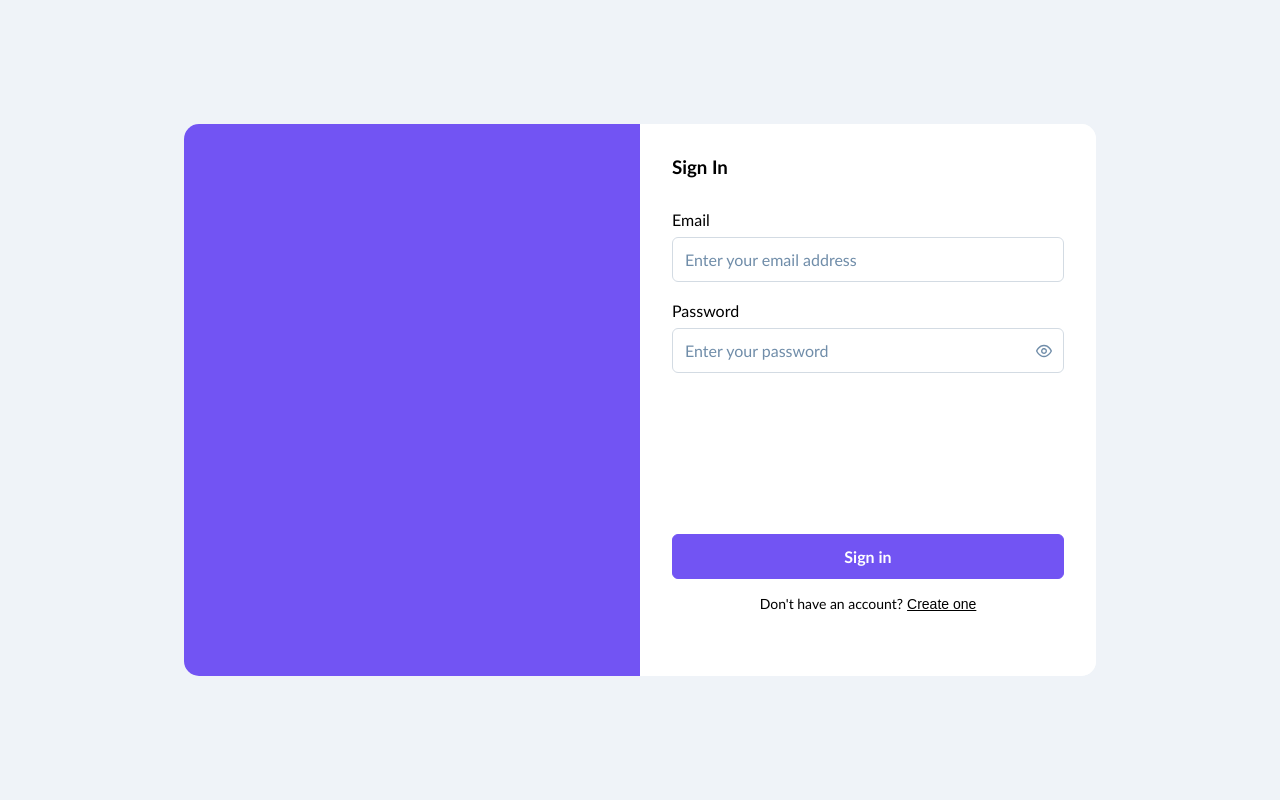
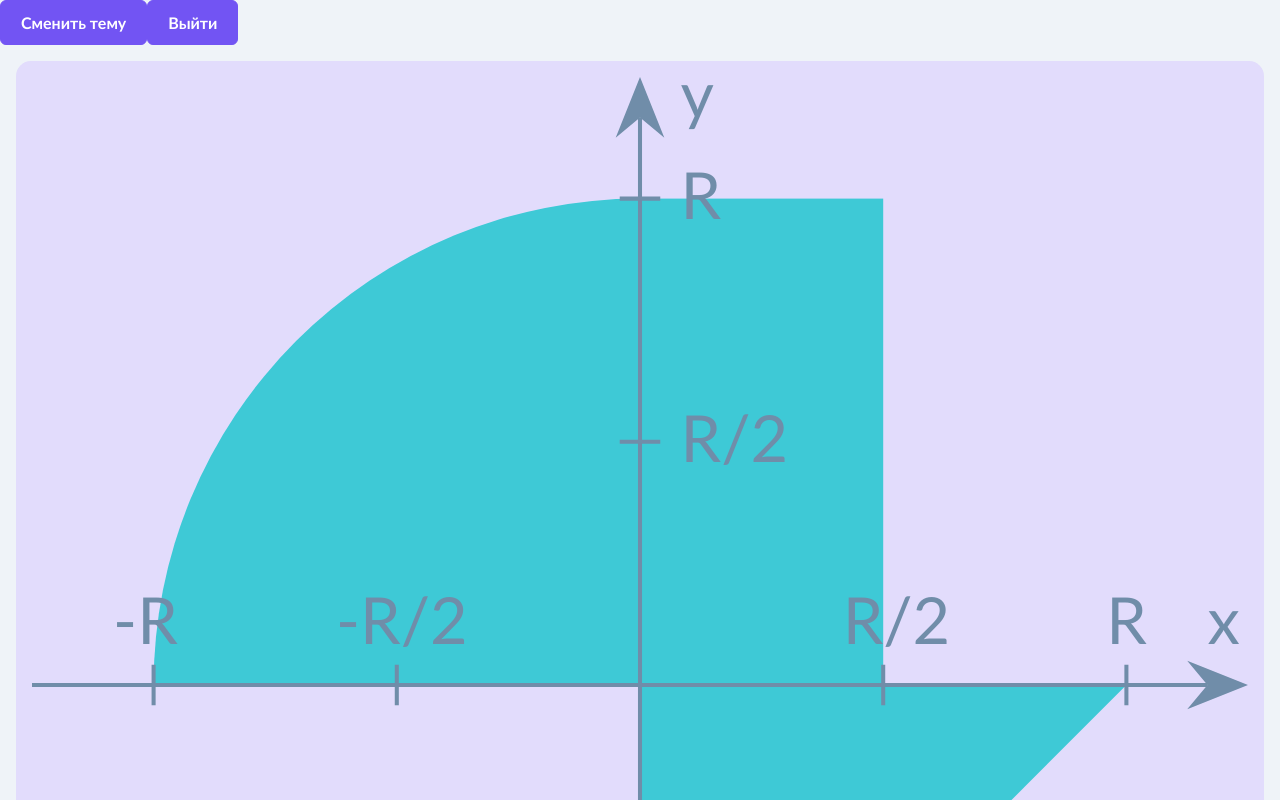
Before and after one commit to TheGeniusOfEternity/coordinate-area-checker-v4, a React (Vite) app in the folder frontend/: page / in a window 1280 px wide. Before the commit this address led to /auth. Shown: the top 800 px of the page. Built offline with nearby package versions, Linux system fonts and the light colour scheme.

Commit message:
feat(frontend): graph layout

```diff
--- a/frontend/src/App.tsx
+++ b/frontend/src/App.tsx
@@ -113,11 +113,11 @@ const App = ()=> {
               <Route
                 path="/"
                 element={
-                  <ProtectedRoute>
+                  // <ProtectedRoute>
                     <PageTransition>
                       <Home />
                     </PageTransition>
-                  </ProtectedRoute>
+                  // </ProtectedRoute>
                 }
               />
               <Route path="*" element={<Navigate to="/" replace />} />
--- a/frontend/src/assets/css/variables.css
+++ b/frontend/src/assets/css/variables.css
@@ -1,5 +1,7 @@
 #root {
   --auth-card-padding: 1rem;
+  --border-radius: 10px;
+  --default-padding: 1rem;
 }
 
 @media screen and (min-width: 790px) and (max-width: 1250px) {
@@ -11,5 +13,6 @@
 @media screen and (min-width: 1251px) {
   #root {
     --auth-card-padding: 2rem;
+    --border-radius: 15px;
   }
 }
--- /dev/null
+++ b/frontend/src/components/graph/Graph.css
@@ -0,0 +1,19 @@
+.graph-container {
+  background-color: var(--highlight-bg);
+  border-radius: var(--border-radius);
+  padding: var(--default-padding);
+}
+
+.graph rect,
+.graph .triangle,
+.graph .arc {
+  fill: var(--cyan-500)
+}
+
+line {
+  stroke: var(--text-color-secondary);
+}
+
+text, polygon {
+  fill: var(--text-color-secondary);
+}
--- /dev/null
+++ b/frontend/src/components/graph/Graph.tsx
@@ -0,0 +1,53 @@
+import "@/components/graph/Graph.css";
+
+export const Graph = () => {
+  return (
+    <div className="graph-container">
+      <svg viewBox="0 0 300 300" className="graph">
+        {/*I: Rectangle*/}
+        <rect x="150" y="30" width="60" height="120" />
+
+        {/*IV: Triangle*/}
+        <polygon className="triangle" points="150,270 150,150 270,150" />
+
+        {/*II: Arc */}
+        <path className="arc"  d="M 150 30 A 120 120 0 0 0 30 150 L 150 150 Z"  />
+
+        {/*Axises*/}
+        <line x1="0" y1="150" x2="290" y2="150" />
+        <line x1="150" y1="10" x2="150" y2="300" />
+
+        {/*Arrows*/}
+        <polygon className="arrow" points="150,0 144,15 150,10 156,15" />
+        <polygon className="arrow" points="300,150 285,156 290,150 285,144" />
+
+        {/*Y marks*/}
+        <line x1="145" x2="155" y1="30" y2="30" />
+        <line x1="145" x2="155" y1="90" y2="90" />
+        <line x1="145" x2="155" y1="210" y2="210" />
+        <line x1="145" x2="155" y1="270" y2="270" />
+
+        {/*X marks*/}
+        <line y1="145" y2="155" x1="30" x2="30" />
+        <line y1="145" y2="155" x1="90" x2="90" />
+        <line y1="145" y2="155" x1="210" x2="210" />
+        <line y1="145" y2="155" x1="270" x2="270" />
+
+        {/*Axises labels*/}
+        <text x="290" y="140" font-size="16">x</text>
+        <text x="160" y="10" font-size="16">y</text>
+
+        {/*R labels on Y*/}
+        <text x="160" y="35" font-size="16">R</text>
+        <text x="160" y="95" font-size="16">R/2</text>
+        <text x="160" y="215" font-size="16">-R/2</text>
+        <text x="160" y="275" font-size="16">-R</text>
+
+        <text y="140" x="20" font-size="16">-R</text>
+        <text y="140" x="75" font-size="16">-R/2</text>
+        <text y="140" x="200" font-size="16">R/2</text>
+        <text y="140" x="265" font-size="16">R</text>
+      </svg>
+    </div>
+  );
+};
--- a/frontend/src/pages/home/Home.css
+++ b/frontend/src/pages/home/Home.css
@@ -0,0 +1,3 @@
+.main {
+  padding: var(--default-padding);
+}
--- a/frontend/src/pages/home/Home.tsx
+++ b/frontend/src/pages/home/Home.tsx
@@ -1,3 +1,4 @@
+import "@/pages/home/Home.css";
 import {
   setIsSwitching,
   setOverlayGrowthPosition,
@@ -7,6 +8,7 @@ import { Button } from "primereact/button";
 import type { RootState } from "@/store";
 import { useRef } from "react";
 import { clearAuthToken } from "@/store/slices/authSlice.ts";
+import { Graph } from "@/components/graph/Graph.tsx";
 
 const Home = () => {
   const dispatch = useDispatch();
@@ -26,7 +28,7 @@ const Home = () => {
 
   return (
     <>
-      <div>
+      <div className="header">
         <div ref={buttonRef}>
           <Button
             label="Сменить тему"
@@ -39,6 +41,9 @@ const Home = () => {
           />
         </div>
       </div>
+      <div className="main">
+        <Graph />
+      </div>
     </>
   );
 };
```
